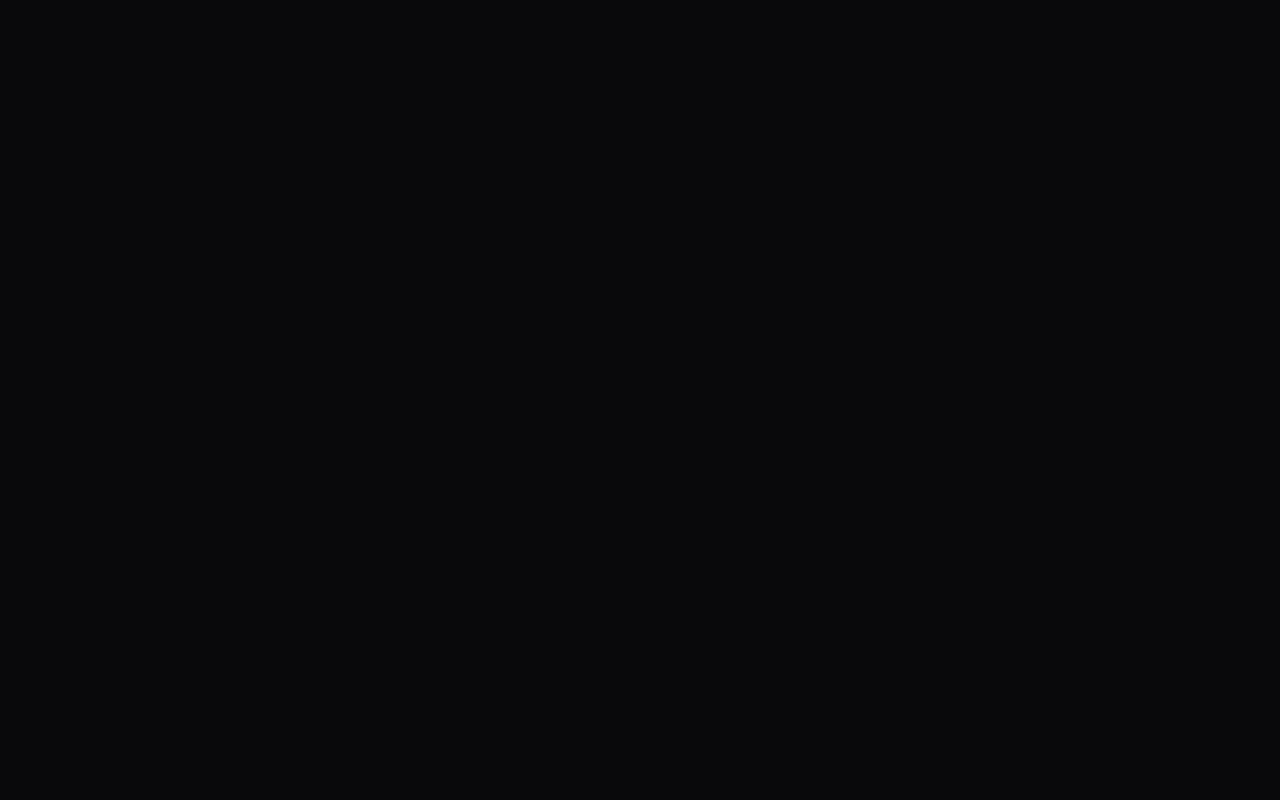
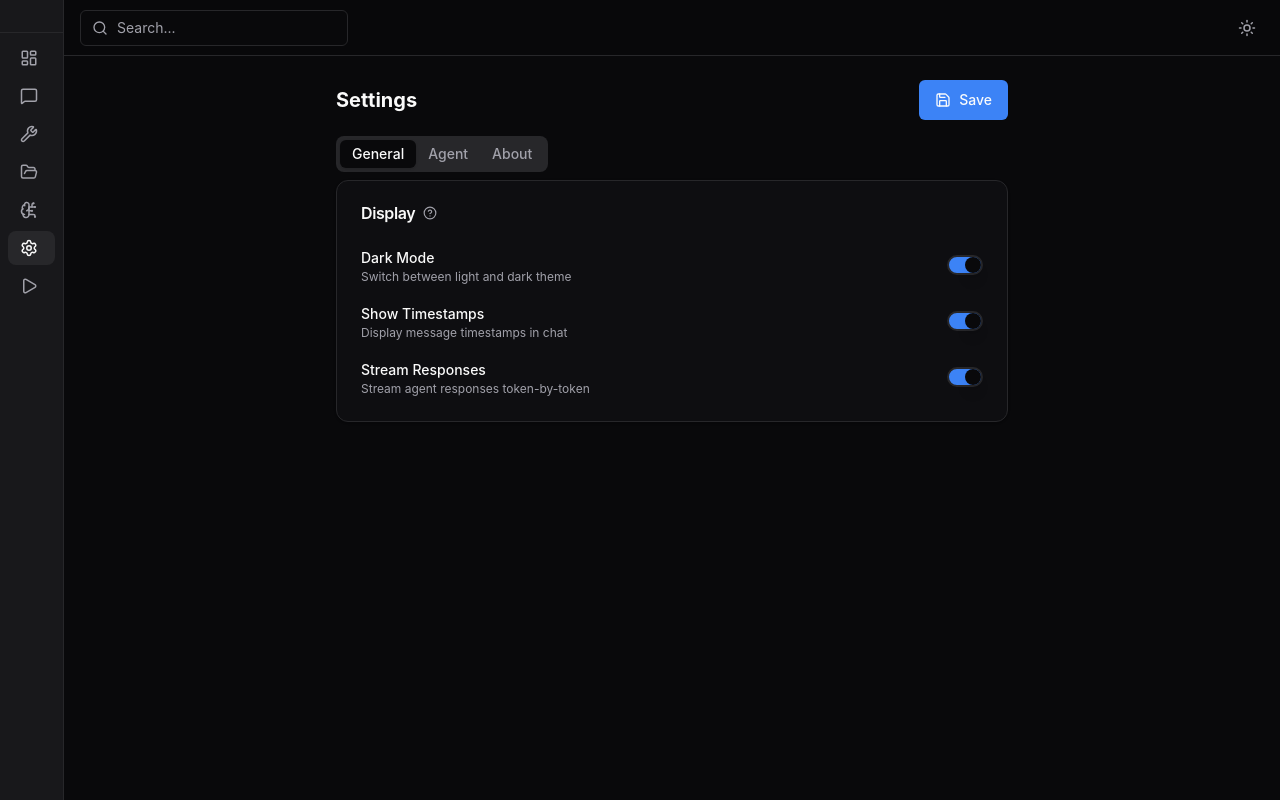
Before and after one commit to Muhammad-Husnain07/Nexus-Agent, a React (Vite) app in the folder frontend/: page /settings in a window 1280 px wide. Before the commit this address had no page. Built offline with nearby package versions, Linux system fonts and the light colour scheme; the HTML template or start-up script is replaced by a standard one.

Commit message:
feat: settings page, error boundary, sidebar nav, page title

```diff
--- a/frontend/index.html
+++ b/frontend/index.html
@@ -4,7 +4,7 @@
     <meta charset="UTF-8" />
     <link rel="icon" type="image/svg+xml" href="/favicon.svg" />
     <meta name="viewport" content="width=device-width, initial-scale=1.0" />
-    <title>frontend</title>
+    <title>Nexus Agent</title>
   </head>
   <body>
     <div id="root"></div>
--- a/frontend/src/App.tsx
+++ b/frontend/src/App.tsx
@@ -16,6 +16,7 @@ const Sessions = lazy(() => import("@/routes/sessions/index"))
 const SessionDetail = lazy(() => import("@/routes/sessions/[id]"))
 const Memory = lazy(() => import("@/routes/memory/index"))
 const Playground = lazy(() => import("@/routes/playground/index"))
+const Settings = lazy(() => import("@/routes/settings"))
 
 function Loading() {
   return <div className="flex items-center justify-center h-screen text-muted-foreground">Loading...</div>
@@ -47,6 +48,7 @@ export default function App() {
                 <Route path="/sessions" element={<Sessions />} />
                 <Route path="/sessions/:id" element={<SessionDetail />} />
                 <Route path="/memory" element={<Memory />} />
+                <Route path="/settings" element={<Settings />} />
                 <Route path="/test" element={<Playground />} />
               </Route>
             </Routes>
--- a/frontend/src/components/Layout/Sidebar.tsx
+++ b/frontend/src/components/Layout/Sidebar.tsx
@@ -1,6 +1,6 @@
 import { NavLink } from "react-router-dom"
 import { cn } from "@/lib/utils"
-import { LayoutDashboard, MessageSquare, Wrench, FolderOpen, BrainCircuit, Play, X } from "lucide-react"
+import { LayoutDashboard, MessageSquare, Wrench, FolderOpen, BrainCircuit, Play, Settings, X } from "lucide-react"
 
 const items = [
   { to: "/dashboard", label: "Dashboard", icon: LayoutDashboard },
@@ -8,6 +8,7 @@ const items = [
   { to: "/tools", label: "Tools", icon: Wrench },
   { to: "/sessions", label: "Sessions", icon: FolderOpen },
   { to: "/memory", label: "Memory", icon: BrainCircuit },
+  { to: "/settings", label: "Settings", icon: Settings },
   { to: "/test", label: "Playground", icon: Play },
 ]
 
--- /dev/null
+++ b/frontend/src/components/error-boundary.tsx
@@ -0,0 +1,26 @@
+import { Component, type ReactNode } from "react";
+import { Button } from "@/components/ui/button";
+
+interface Props { children: ReactNode; fallback?: ReactNode; }
+interface State { hasError: boolean; error?: Error; }
+
+export class ErrorBoundary extends Component<Props, State> {
+  state: State = { hasError: false };
+
+  static getDerivedStateFromError(error: Error): State {
+    return { hasError: true, error };
+  }
+
+  render() {
+    if (this.state.hasError) {
+      return this.props.fallback || (
+        <div className="flex flex-col items-center justify-center py-12 text-center">
+          <p className="text-destructive font-medium mb-2">Something went wrong</p>
+          <p className="text-sm text-muted-foreground mb-4 max-w-md">{this.state.error?.message}</p>
+          <Button variant="outline" onClick={() => this.setState({ hasError: false })}>Try again</Button>
+        </div>
+      );
+    }
+    return this.props.children;
+  }
+}
--- /dev/null
+++ b/frontend/src/routes/settings.tsx
@@ -0,0 +1,125 @@
+import { Card, CardContent, CardHeader, CardTitle, CardDescription } from "@/components/ui/card"
+import { Button } from "@/components/ui/button"
+import { Switch } from "@/components/ui/switch"
+import { Label } from "@/components/ui/label"
+import { Tabs, TabsContent, TabsList, TabsTrigger } from "@/components/ui/tabs"
+import { Tooltip, TooltipContent, TooltipTrigger } from "@/components/ui/tooltip"
+import { HelpCircle, Save } from "lucide-react"
+import { useThemeStore } from "@/store"
+import { toast } from "sonner"
+import { useState } from "react"
+
+export default function SettingsPage() {
+  const { theme, setTheme } = useThemeStore()
+  const [darkMode, setDarkMode] = useState(theme === "dark")
+  const [streamResponses, setStreamResponses] = useState(true)
+  const [showTimestamps, setShowTimestamps] = useState(true)
+  const [saving, setSaving] = useState(false)
+
+  const handleSave = () => {
+    setSaving(true)
+    setTheme(darkMode ? "dark" : "light")
+    setTimeout(() => { setSaving(false); toast.success("Settings saved") }, 300)
+  }
+
+  return (
+    <div className="max-w-2xl mx-auto space-y-4">
+      <div className="flex items-center justify-between">
+        <h1 className="text-xl font-bold">Settings</h1>
+        <Button onClick={handleSave} disabled={saving}>
+          <Save size={14} /> {saving ? "Saving..." : "Save"}
+        </Button>
+      </div>
+
+      <Tabs value="general" onValueChange={() => {}}>
+        <TabsList>
+          <TabsTrigger value="general">General</TabsTrigger>
+          <TabsTrigger value="agent">Agent</TabsTrigger>
+          <TabsTrigger value="about">About</TabsTrigger>
+        </TabsList>
+
+        <TabsContent value="general" className="space-y-4">
+          <Card>
+            <CardHeader>
+              <CardTitle className="flex items-center gap-2">
+                Display
+                <Tooltip>
+                  <TooltipTrigger><HelpCircle size={14} className="text-muted-foreground" /></TooltipTrigger>
+                  <TooltipContent>Visual preferences for the management console</TooltipContent>
+                </Tooltip>
+              </CardTitle>
+            </CardHeader>
+            <CardContent className="space-y-4">
+              <div className="flex items-center justify-between">
+                <div>
+                  <Label>Dark Mode</Label>
+                  <p className="text-xs text-muted-foreground">Switch between light and dark theme</p>
+                </div>
+                <Switch checked={darkMode} onCheckedChange={setDarkMode} />
+              </div>
+              <div className="flex items-center justify-between">
+                <div>
+                  <Label>Show Timestamps</Label>
+                  <p className="text-xs text-muted-foreground">Display message timestamps in chat</p>
+                </div>
+                <Switch checked={showTimestamps} onCheckedChange={setShowTimestamps} />
+              </div>
+              <div className="flex items-center justify-between">
+                <div>
+                  <Label>Stream Responses</Label>
+                  <p className="text-xs text-muted-foreground">Stream agent responses token-by-token</p>
+                </div>
+                <Switch checked={streamResponses} onCheckedChange={setStreamResponses} />
+              </div>
+            </CardContent>
+          </Card>
+        </TabsContent>
+
+        <TabsContent value="agent" className="space-y-4">
+          <Card>
+            <CardHeader>
+              <CardTitle className="flex items-center gap-2">
+                Agent Configuration
+                <Tooltip>
+                  <TooltipTrigger><HelpCircle size={14} className="text-muted-foreground" /></TooltipTrigger>
+                  <TooltipContent>These settings are applied on the backend</TooltipContent>
+                </Tooltip>
+              </CardTitle>
+              <CardDescription>Manage your Nexus Agent instance behaviour</CardDescription>
+            </CardHeader>
+            <CardContent className="space-y-4 text-sm">
+              <div>
+                <Label>LLM Model</Label>
+                <p className="text-xs text-muted-foreground">Configured on the backend via <code>NEXUS_LLM__DEFAULT_MODEL</code></p>
+              </div>
+              <div>
+                <Label>Tools</Label>
+                <p className="text-xs text-muted-foreground">Manage tools from the <a href="/tools" className="underline">Tools page</a></p>
+              </div>
+              <div>
+                <Label>Memory</Label>
+                <p className="text-xs text-muted-foreground">View extracted memories on the <a href="/memory" className="underline">Memory page</a></p>
+              </div>
+            </CardContent>
+          </Card>
+        </TabsContent>
+
+        <TabsContent value="about" className="space-y-4">
+          <Card>
+            <CardHeader>
+              <CardTitle>Nexus Agent</CardTitle>
+              <CardDescription>Production-grade agent orchestration platform</CardDescription>
+            </CardHeader>
+            <CardContent className="space-y-2 text-sm">
+              <div className="flex justify-between"><span className="text-muted-foreground">Version</span><span>0.1.0</span></div>
+              <div className="flex justify-between"><span className="text-muted-foreground">Architecture</span><span>5-node LangGraph</span></div>
+              <div className="flex justify-between"><span className="text-muted-foreground">LLM Backend</span><span>NVIDIA NIM / LiteLLM</span></div>
+              <div className="flex justify-between"><span className="text-muted-foreground">Database</span><span>PostgreSQL 16 + pgvector</span></div>
+              <div className="flex justify-between"><span className="text-muted-foreground">Cache</span><span>Redis 7</span></div>
+            </CardContent>
+          </Card>
+        </TabsContent>
+      </Tabs>
+    </div>
+  )
+}
```
